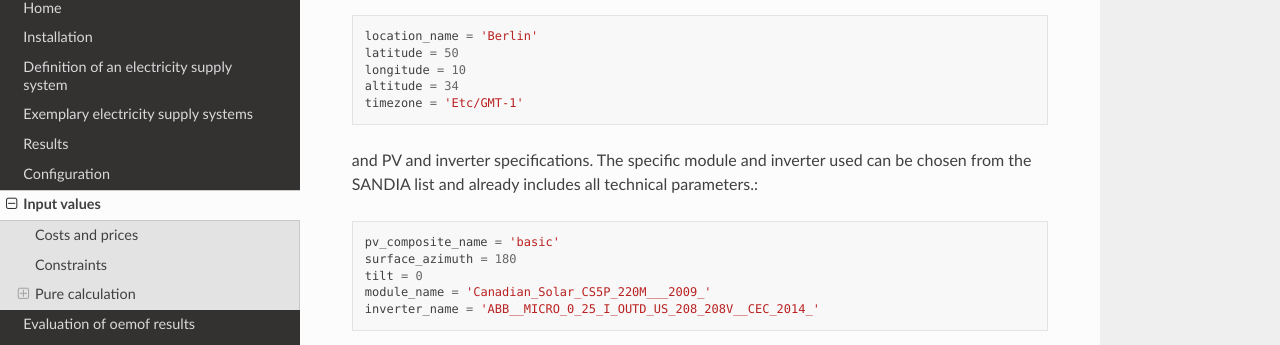
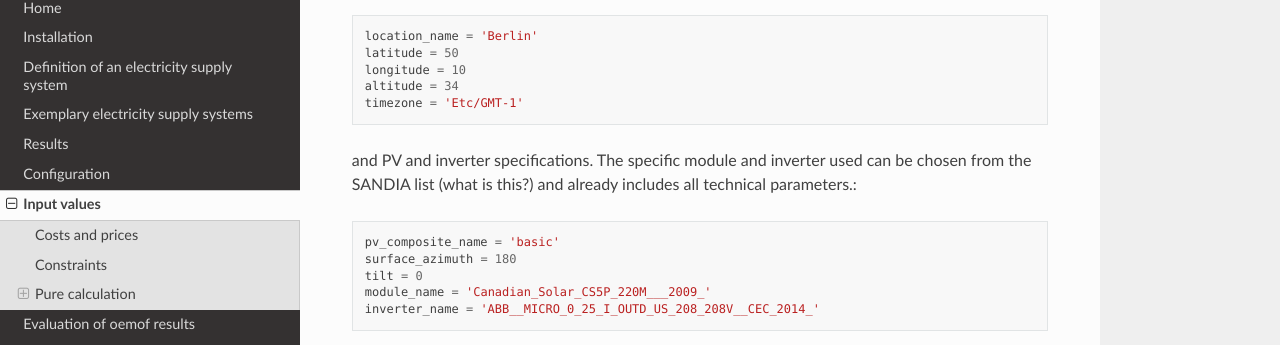
Before and after one commit to rl-institut/offgridders, a Sphinx documentation site: the page built from docs/Inputs.rst, in a window 1280 px wide and 900 px high, scrolled down 2783 px. Shown: the part 107-452 px from the top of the window. Built offline with Sphinx 7.4.7 and the Read the Docs theme 2.0.0, drawn with Linux system fonts in a browser that asks for light colours; some of the changed text lies outside the part shown.

Commit message:
Small content changes to Inputs

```diff
--- a/docs/Inputs.rst
+++ b/docs/Inputs.rst
@@ -109,7 +109,7 @@ The pv system generation per kWp can be calculated based on Location::
         altitude = 34
         timezone = 'Etc/GMT-1'
 
-and PV and inverter specifications. The specific module and inverter used can be chosen from the SANDIA list and already includes all technical parameters.::
+and PV and inverter specifications. The specific module and inverter used can be chosen from the SANDIA list (what is this?) and already includes all technical parameters.::
 
         pv_composite_name = 'basic'
         surface_azimuth = 180
```
Also changed, not shown: other parts of docs/Inputs.rst (+1 -1 lines).
